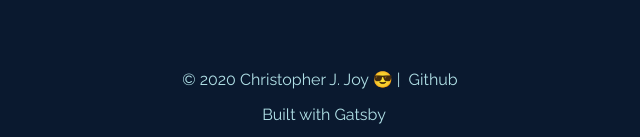
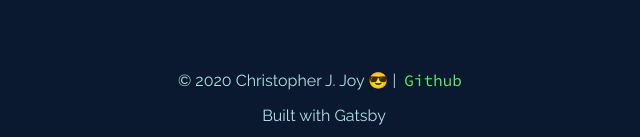
Before and after one commit to wildeink/chrisjoy-io, a Gatsby site: page / in a window 1280 px wide. Shown: the part 1033-1170 px from the top of the page, 316-956 px from the left. Built offline with nearby package versions, Linux system fonts and the light colour scheme; Gatsby itself is replaced by a stand-in of ours; a web font is replaced by a local one.

Commit message:
fixed footer link

```diff
--- a/src/components/footer.js
+++ b/src/components/footer.js
@@ -3,7 +3,7 @@ import "../components/styles/footer.css"
 export default function footer() {
     return (
         <div className="footerbody">
-            <p className="ftrtext">&copy; 2020 Christopher J. Joy 😎 |  &nbsp;Github &nbsp;</p>
+            <p className="ftrtext">&copy; 2020 Christopher J. Joy 😎 |  &nbsp;<a target="_blank" href="http://www.github.com/wildeink/">Github</a> &nbsp;</p>
         <p className="ftrtext">Built with Gatsby</p>
         </div>
     )
--- a/src/components/styles/footer.css
+++ b/src/components/styles/footer.css
@@ -6,7 +6,13 @@
     color: powderblue;
     font-family: 'Raleway', sans-serif;
     /* margin-top: 34%; */
-    margin-bottom: 0;
+    margin-bottom: 15px;
+}
+
+.ftrtext a {
+    font-family: "Source Code Pro", sans-serif;
+    color: rgb(97, 235, 97);
+    text-decoration: none;
 }
 .footerbody{
     bottom: 0;
```
